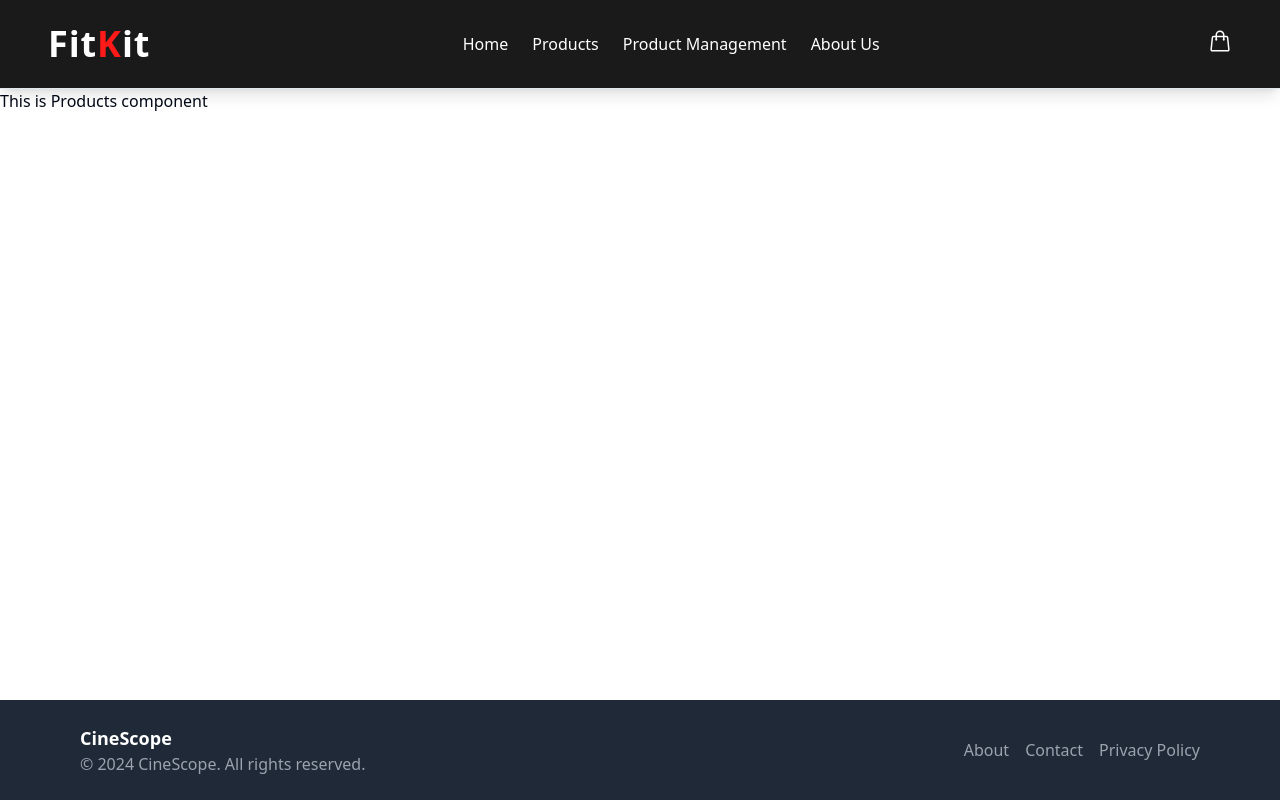
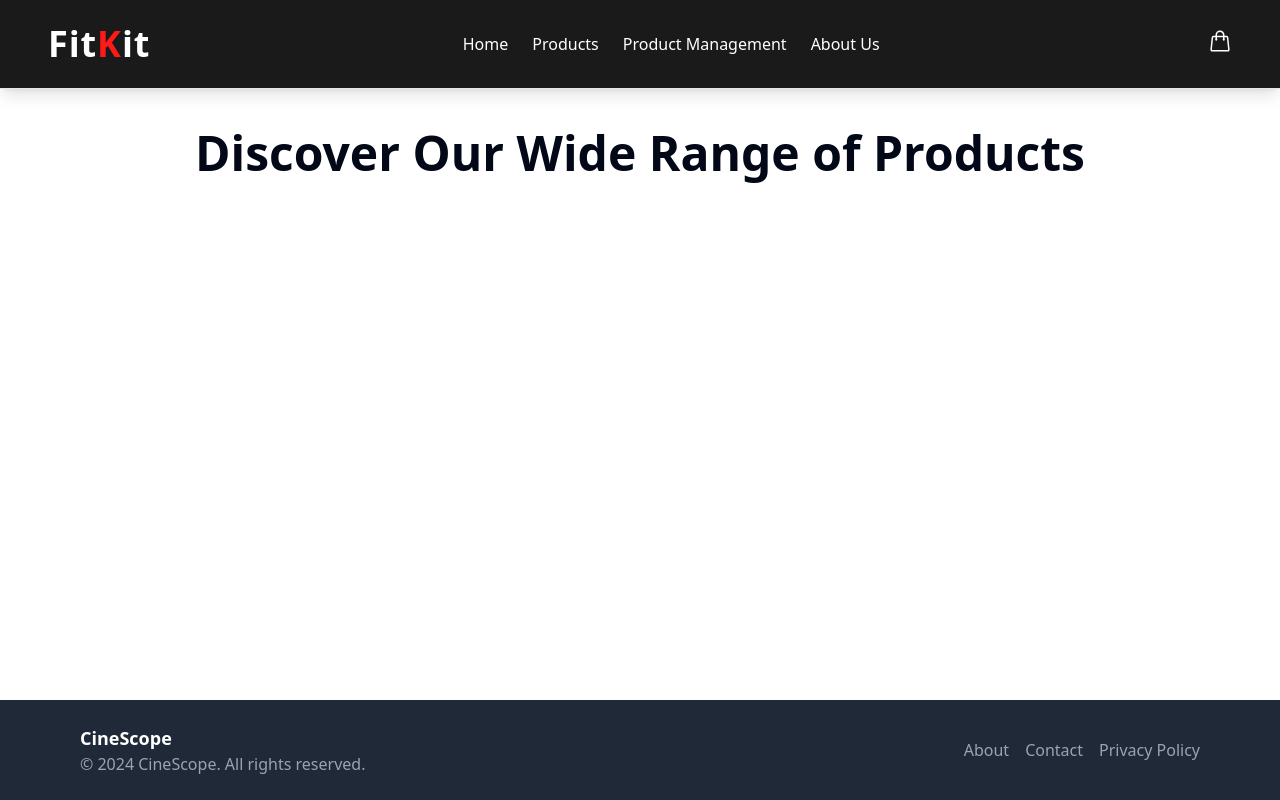
Before and after one commit to miavai649/fitkit-client, a React (Vite) app: page /products in a window 1280 px wide. Built offline with nearby package versions, Linux system fonts and the light colour scheme.

Commit message:
components are modified

```diff
--- a/src/components/Banner/Banner.tsx
+++ b/src/components/Banner/Banner.tsx
@@ -2,7 +2,7 @@ import { bannerImg } from '@/assets'
 
 const Banner = () => {
   return (
-    <div className='relative w-full h-[400px] md:h-[500px] lg:h-[750px] overflow-hidden  mb-7 md:mb-14'>
+    <section className='relative w-full h-[400px] md:h-[500px] lg:h-[750px] overflow-hidden  mb-7 md:mb-14'>
       <img
         src={bannerImg}
         alt='Banner Image'
@@ -19,7 +19,7 @@ const Banner = () => {
           Discover premium equipment and accessories for all your workout needs.
         </p>
       </div>
-    </div>
+    </section>
   )
 }
 
--- a/src/components/Categories/Categories.tsx
+++ b/src/components/Categories/Categories.tsx
@@ -10,7 +10,7 @@ const categories = [
 
 const Categories = () => {
   return (
-    <div className='container  mb-7 md:mb-14'>
+    <section className='container  mb-7 md:mb-14'>
       <h3 className='text-2xl md:text-3xl lg:text-4xl font-bold mb-4 mb:mb-8'>
         Categories for You
       </h3>
@@ -23,7 +23,7 @@ const Categories = () => {
           />
         ))}
       </div>
-    </div>
+    </section>
   )
 }
 
--- a/src/components/Featured/Featured.tsx
+++ b/src/components/Featured/Featured.tsx
@@ -22,7 +22,7 @@ const Featured = () => {
   })
 
   return (
-    <div className='container mb-7 md:mb-14'>
+    <section className='container mb-7 md:mb-14'>
       <h3 className='text-2xl md:text-3xl lg:text-4xl font-bold mb-4 md:mb-8'>
         Top Picks for You
       </h3>
@@ -124,7 +124,7 @@ const Featured = () => {
           Explore More <ChevronDoubleRightIcon className='h-5 w-5 ml-1' />
         </Button>
       </div>
-    </div>
+    </section>
   )
 }
 
--- a/src/components/ImgGallery/ImgGallery.tsx
+++ b/src/components/ImgGallery/ImgGallery.tsx
@@ -26,7 +26,7 @@ const images = [
 const ImgGallery = () => {
   return (
     <PhotoProvider>
-      <div className='container  mb-7 md:mb-14'>
+      <section className='container  mb-7 md:mb-14'>
         <h3 className='text-2xl md:text-3xl lg:text-4xl font-bold mb-4 mb:mb-8'>
           Be Inspired by Our Users
         </h3>
@@ -44,7 +44,7 @@ const ImgGallery = () => {
             ))}
           </Masonry>
         </ResponsiveMasonry>
-      </div>
+      </section>
     </PhotoProvider>
   )
 }
--- a/src/pages/products/Products.tsx
+++ b/src/pages/products/Products.tsx
@@ -1,8 +1,10 @@
 const Products = () => {
   return (
-    <div>
-      <h1>This is Products component</h1>
-    </div>
+    <section className='container'>
+      <h2 className='text-3xl md:text-4xl lg:text-5xl font-bold my-10 text-center'>
+        Discover Our Wide Range of Products
+      </h2>
+    </section>
   )
 }
 
```
